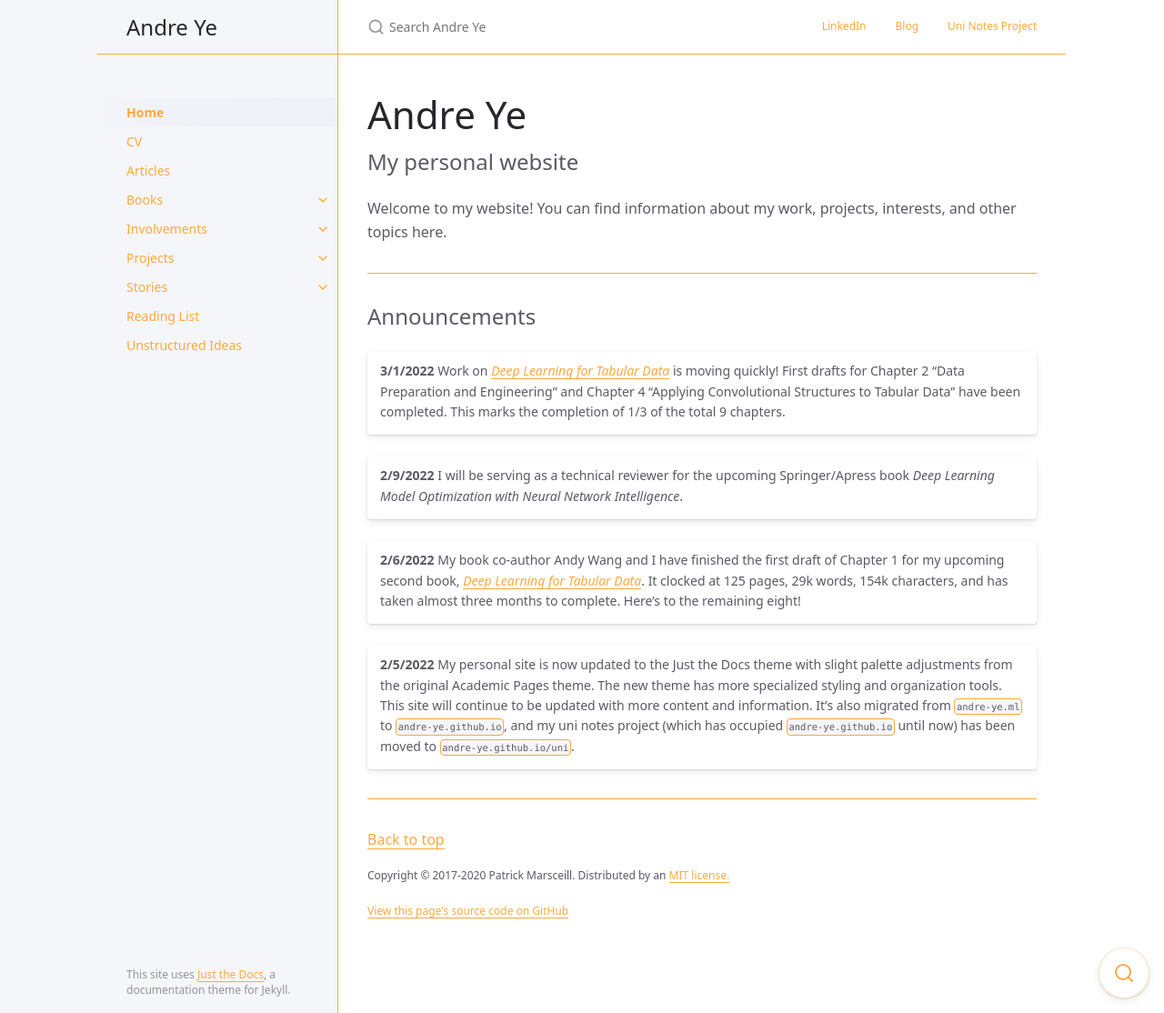
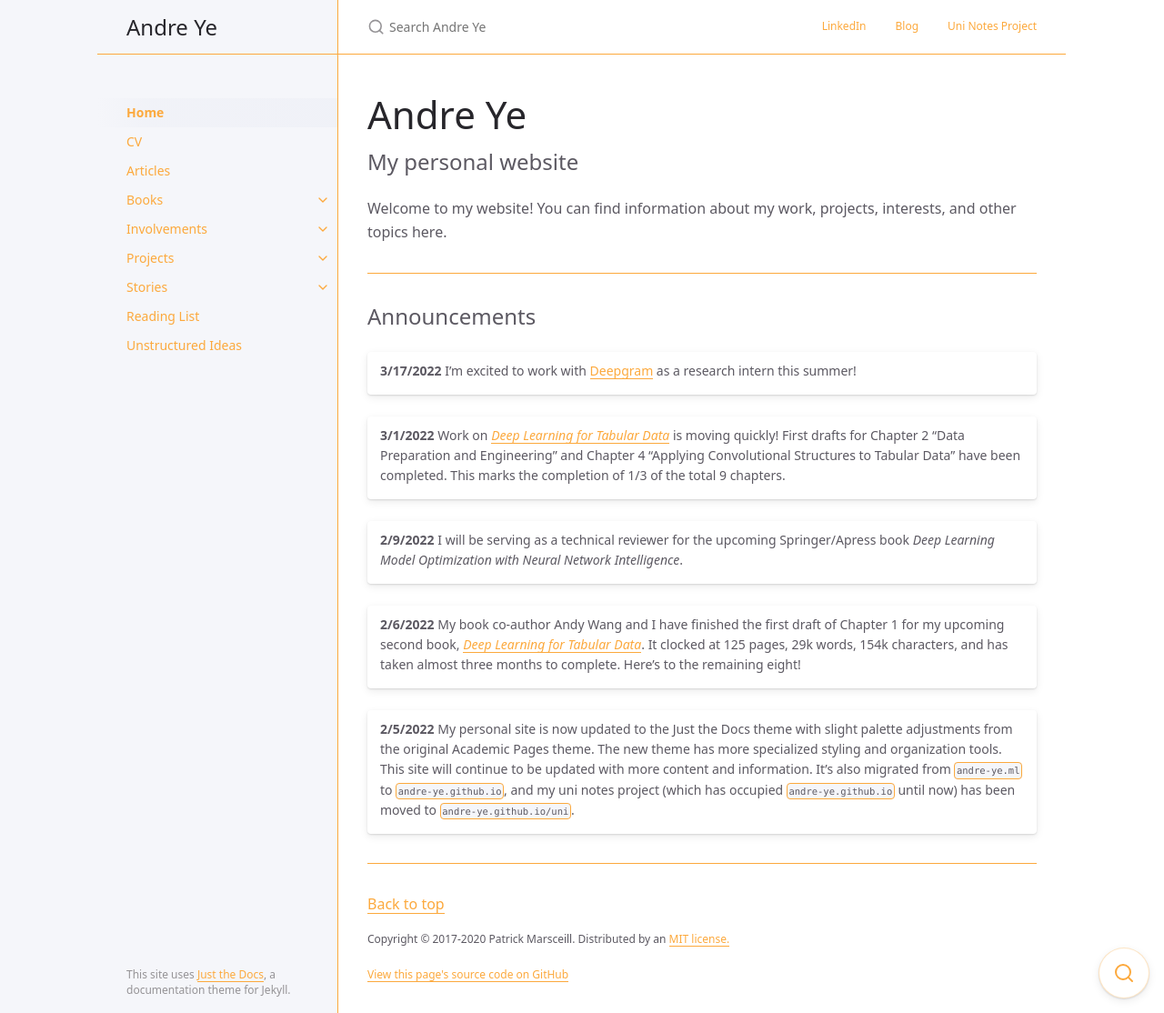
Before and after one commit to andre-ye/andre-ye.github.io-retired, a Jekyll site: the page built from index.md, in a window 1280 px wide and 1114 px high. Shown: the whole window at 91% size. Built offline with Jekyll 4.4.1, drawn with Linux system fonts in a browser that asks for light colours; nearby versions of some CDN libraries.

Commit message:
Update index.md

```diff
--- a/index.md
+++ b/index.md
@@ -19,6 +19,8 @@ Welcome to my website! You can find information about my work, projects, interes
 Announcements
 {: .fs-6 .fw-400 }
 
+| **3/17/2022** I'm excited to work with [Deepgram](https://deepgram.com/){:target="_blank"} as a research intern this summer! |
+
 | **3/1/2022** Work on [*Deep Learning for Tabular Data*](https://andre-ye.github.io/docs/books/dl-for-tabular/) is moving quickly! First drafts for Chapter 2 "Data Preparation and Engineering" and Chapter 4 "Applying Convolutional Structures to Tabular Data" have been completed. This marks the completion of 1/3 of the total 9 chapters. |
 
 | **2/9/2022** I will be serving as a technical reviewer for the upcoming Springer/Apress book *Deep Learning Model Optimization with Neural Network Intelligence*. |
```
